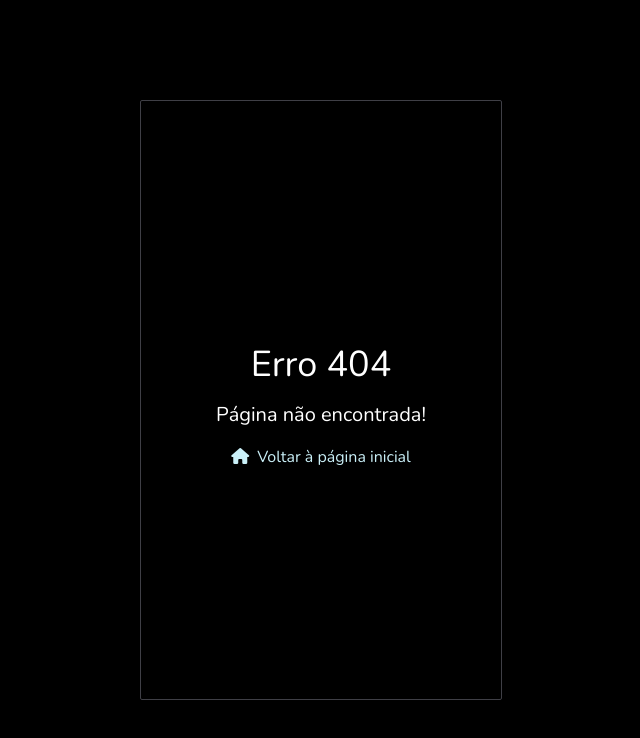
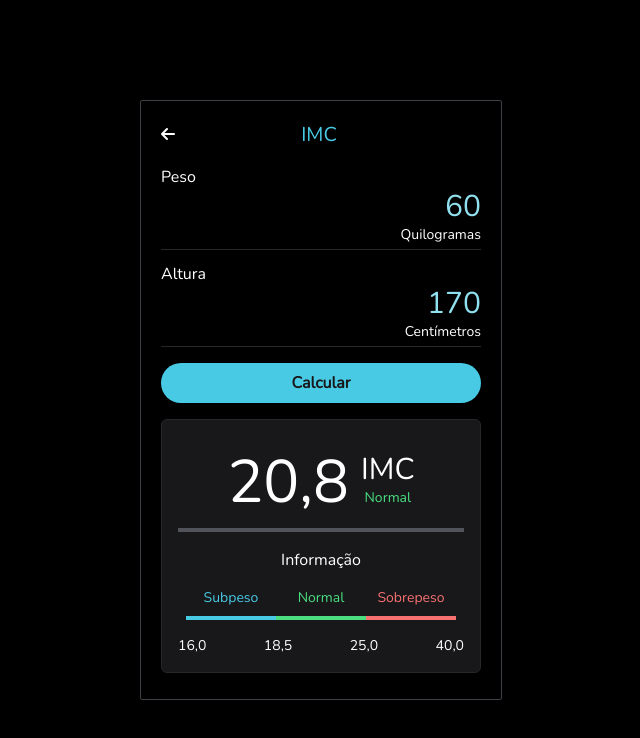
Before and after one commit to TiagoFreitas03/calculator, a React (Vite) app: page /bmi in a window 1280 px wide. Before the commit this address had no page. Shown: the top 738 px of the page, without its empty margins (319-959 px from the left). Built offline with nearby package versions, Linux system fonts and the light colour scheme.

Commit message:
criação da página de cálculo de IMC

```diff
--- /dev/null
+++ b/src/components/BMIResult.tsx
@@ -0,0 +1,69 @@
+import { useMemo } from "react"
+import clsx from "clsx"
+
+interface BMIResultProps {
+	value: number
+}
+
+export function BMIResult({ value }: BMIResultProps) {
+	const formatNumber = (num: number) => num.toFixed(1).replace('.', ',')
+
+	const classification = useMemo(() => {
+		if (value < 18.5) {
+			return 'Subpeso'
+		}
+
+		return value < 25 ? 'Normal' : 'Sobrepeso'
+	}, [value])
+
+	return (
+		<div className="mt-4 bg-zinc-900 border border-zinc-800 rounded-md py-2">
+				<div className="py-2 px-4">
+					<div className="flex justify-center gap-3 border-b-4 border-zinc-600 py-4">
+						<span className="text-6xl">
+							{formatNumber(value)}
+						</span>
+
+						<div>
+							<span className="text-3xl">IMC</span>
+							<span className={clsx("text-sm text-center", {
+								'text-blue-400': value < 18.5,
+								'text-green-400': value >= 18.5 && value < 25,
+								'text-red-400': value >= 25,
+							})}>
+								{classification}
+							</span>
+						</div>
+					</div>
+				</div>
+
+				<div className="text-center px-4 py-2">
+					<span>Informação</span>
+
+					<div className="grid grid-cols-3 my-4 px-2">
+						<div className="text-sm border-b-4 border-blue-400 text-blue-400 pb-2">
+							Subpeso
+						</div>
+
+						<div className="text-sm border-b-4 border-green-400 text-green-400 pb-2">
+							Normal
+						</div>
+
+						<div className="text-sm border-b-4 border-red-400 text-red-400 pb-2">
+							Sobrepeso
+						</div>
+					</div>
+
+					<div className="flex justify-between">
+						{[16, 18.5, 25, 40].map(v => {
+							return (
+								<span key={v} className="text-sm">
+									{formatNumber(v)}
+								</span>
+							)
+						})}
+					</div>
+				</div>
+			</div>
+	)
+}
--- a/src/routes.tsx
+++ b/src/routes.tsx
@@ -8,6 +8,7 @@ import { AgeCalculator } from "./screens/AgeCalculator"
 import { DateDiffCalculator } from "./screens/DateDiffCalculator"
 import { TemperatureConverter } from "./screens/TemperatureConverter"
 import { DataUnitConverter } from "./screens/DataUnitConverter"
+import { BMICalculator } from "./screens/BMICalculator"
 
 interface AppRoute {
 	path: string
@@ -33,5 +34,6 @@ export const routes: AppRoute[] = [
 	{ path: '/date-diff', children: <DateDiffCalculator />, title: 'Data' },
 	{ path: '/temperature', children: <TemperatureConverter />, title: 'Temperatura' },
 	{ path: '/data', children: <DataUnitConverter />, title: 'Dados' },
+	{ path: '/bmi', children: <BMICalculator />, title: 'IMC' },
 	{ path: '*', children: <NotFound />, hideLayout: true }
 ]
--- /dev/null
+++ b/src/screens/BMICalculator.tsx
@@ -0,0 +1,75 @@
+import { FormEvent, useState } from "react"
+
+import { Input } from "../components/Input"
+import { Button } from '../components/Button'
+import { BMIResult } from "../components/BMIResult"
+
+export function BMICalculator() {
+	const [weight, setWeight] = useState('60')
+	const [height, setHeight] = useState('170')
+	const [bmi, setBmi] = useState(calculateBMI())
+
+	function validateParam(value: string) {
+		const num = Number(value)
+
+		if (value === '' || isNaN(num) || !(/^([0-9]{1,3})(\.[0-9]{0,2})?$/).test(value)) {
+			return false
+		}
+
+		return num > 0
+	}
+
+	function handleCalculateFormSubmit(e: FormEvent) {
+		e.preventDefault()
+
+		if (!validateParam(weight) || !validateParam(height)) {
+			alert('Parâmetro(s) inválido(s)')
+			return
+		}
+
+		setBmi(calculateBMI())
+	}
+
+	function calculateBMI() {
+		const nHeight = Number(height) / 100
+
+		return Number(weight) / (nHeight * nHeight)
+	}
+
+	return (
+		<>
+			<form onSubmit={handleCalculateFormSubmit}>
+				<div className="pb-1 border-b border-zinc-800">
+					<Input
+						autoFocus
+						label="Peso"
+						type="number"
+						step={0.01}
+						value={weight}
+						onChange={e => setWeight(e.target.value)}
+						big
+					/>
+
+					<span className="text-right text-sm">Quilogramas</span>
+				</div>
+
+				<div className="mt-3 pb-1 border-b border-zinc-800">
+					<Input
+						label="Altura"
+						type="number"
+						step={0.01}
+						value={height}
+						onChange={e => setHeight(e.target.value)}
+						big
+					/>
+
+					<span className="text-right text-sm">Centímetros</span>
+				</div>
+
+				<Button title="Calcular" type="submit" />
+			</form>
+
+			<BMIResult value={bmi} />
+		</>
+	)
+}
--- a/src/screens/Menu.tsx
+++ b/src/screens/Menu.tsx
@@ -3,7 +3,7 @@ import { Link } from 'react-router-dom'
 const options = [
 	{ link: '/age', icon: 'cake-candles', title: 'Idade' },
 	{ link: '/area', icon: 'up-right-and-down-left-from-center', title: 'Área' },
-	{ link: '/imc', icon: 'weight-scale', title: 'IMC' },
+	{ link: '/bmi', icon: 'weight-scale', title: 'IMC' },
 	{ link: '/data', icon: 'database', title: 'Dados' },
 	{ link: '/date-diff', icon: 'calendar-days', title: 'Data' },
 	{ link: '/discount', icon: 'tag', title: 'Desconto' },
```
